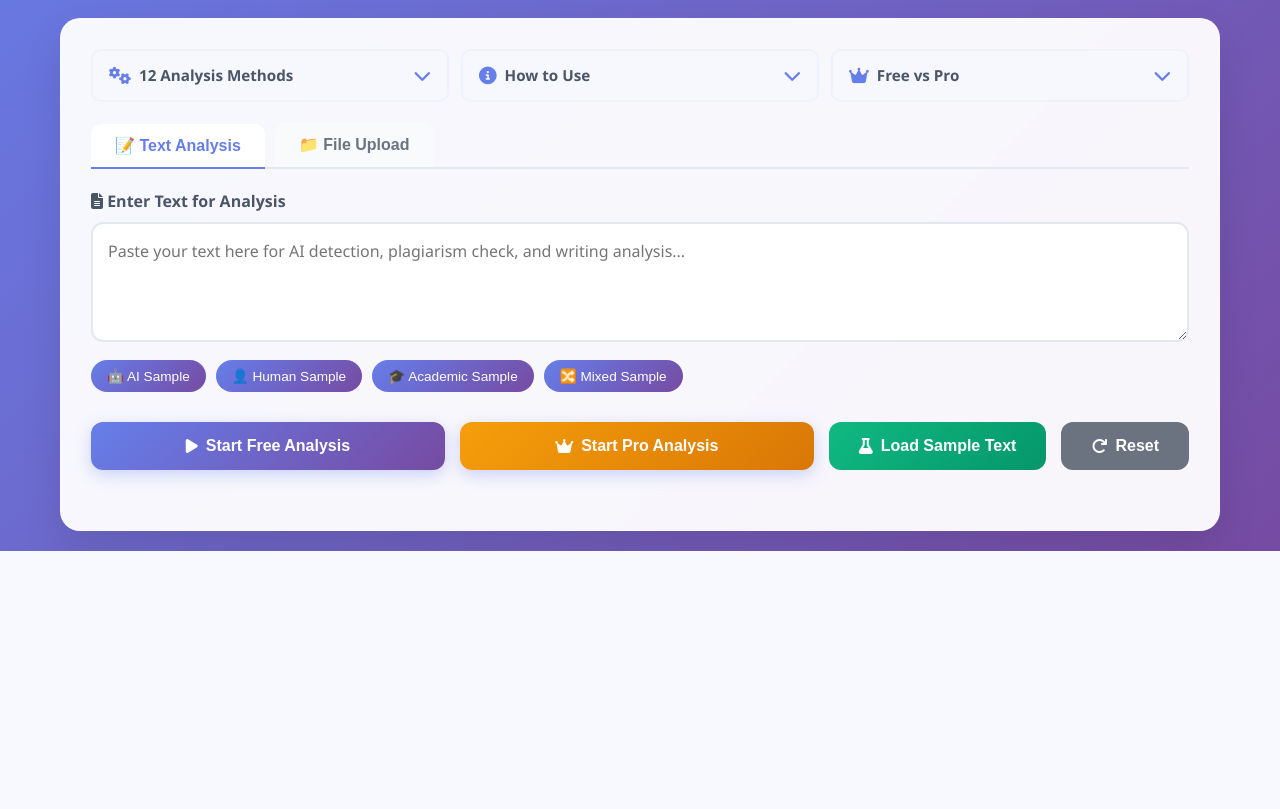
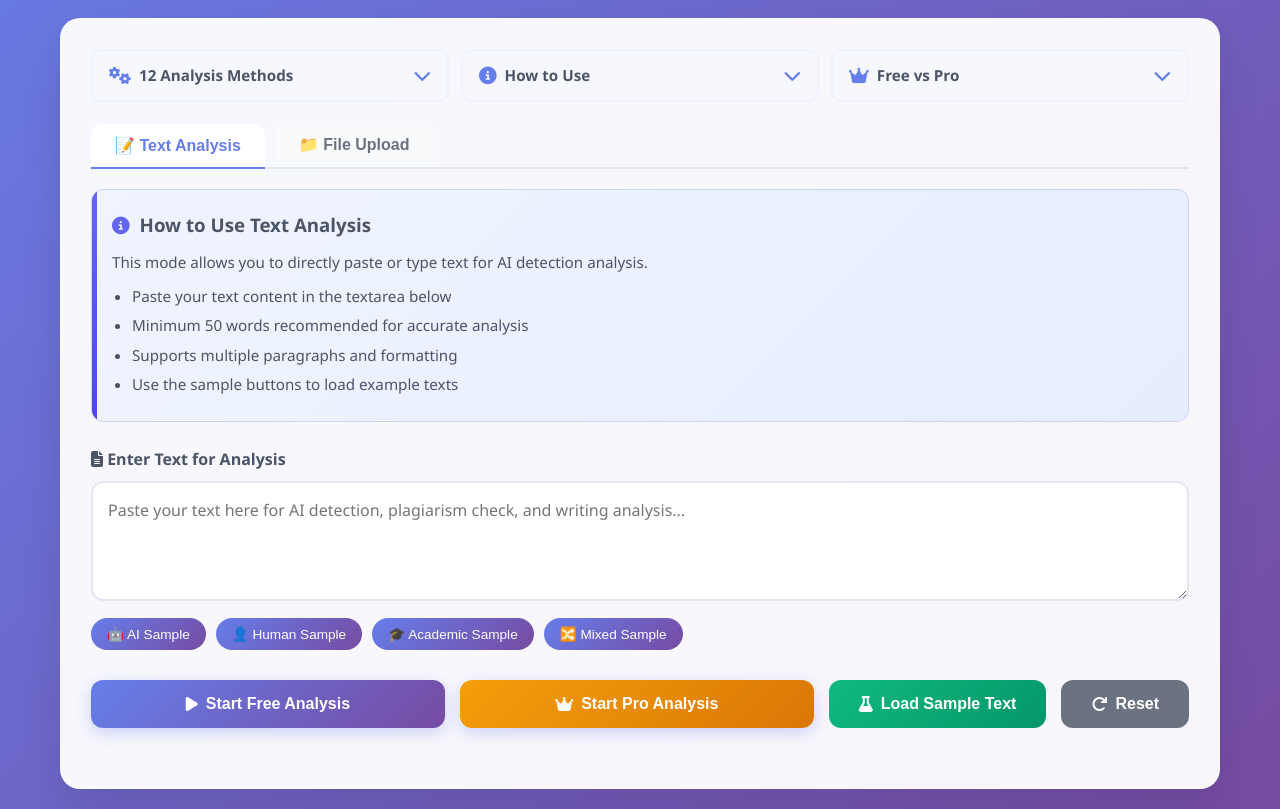
Before and after one commit to Hyperiongate/ai-detector-backend, a Flask app: page /unified in a window 1280 px wide. Shown: the part 264-1073 px from the top of the page. Before the commit the page ends 815 px from the top, so only its background shows below. Run offline with Flask 3, Linux system fonts and the light colour scheme; some libraries are stand-ins or nearby versions.

Commit message:
Update unified.html

```diff
--- a/templates/unified.html
+++ b/templates/unified.html
@@ -656,6 +657,56 @@
             to { opacity: 1; }
         }
 
+        /* NEW: Input Explanation Box */
+        .input-explanation {
+            background: linear-gradient(135deg, #f0f4ff, #e5edff);
+            border: 1px solid #cbd5f0;
+            border-radius: 12px;
+            padding: 20px;
+            margin-bottom: 25px;
+            position: relative;
+            overflow: hidden;
+        }
+
+        .input-explanation::before {
+            content: '';
+            position: absolute;
+            left: 0;
+            top: 0;
+            bottom: 0;
+            width: 5px;
+            background: linear-gradient(180deg, #6366f1, #4f46e5);
+        }
+
+        .input-explanation-icon {
+            color: #6366f1;
+            margin-right: 10px;
+            font-size: 1.1rem;
+        }
+
+        .input-explanation-title {
+            font-weight: 700;
+            color: #4a5568;
+            margin-bottom: 10px;
+            display: flex;
+            align-items: center;
+        }
+
+        .input-explanation-text {
+            color: #4b5563;
+            font-size: 0.95rem;
+            line-height: 1.6;
+        }
+
+        .input-explanation ul {
+            margin: 10px 0 0 20px;
+            color: #4b5563;
+        }
+
+        .input-explanation li {
+            margin-bottom: 5px;
+        }
+
         .input-group {
             margin-bottom: 20px;
         }
@@ -2157,6 +2188,23 @@
                 </div>
 
                 <div class="input-content active" id="textInput">
+                    <!-- NEW: Text Analysis Explanation Box -->
+                    <div class="input-explanation">
+                        <h3 class="input-explanation-title">
+                            <span class="input-explanation-icon"><i class="fas fa-info-circle"></i></span>
+                            How to Use Text Analysis
+                        </h3>
+                        <div class="input-explanation-text">
+                            This mode allows you to directly paste or type text for AI detection analysis.
+                            <ul>
+                                <li>Paste your text content in the textarea below</li>
+                                <li>Minimum 50 words recommended for accurate analysis</li>
+                                <li>Supports multiple paragraphs and formatting</li>
+                                <li>Use the sample buttons to load example texts</li>
+                            </ul>
+                        </div>
+                    </div>
+
                     <div class="input-group">
                         <label for="content-text"><i class="fas fa-file-text"></i> Enter Text for Analysis</label>
                         <textarea id="content-text" placeholder="Paste your text here for AI detection, plagiarism check, and writing analysis..."></textarea>
@@ -2172,6 +2220,23 @@
                 </div>
 
                 <div class="input-content" id="fileInput">
+                    <!-- NEW: File Upload Explanation Box -->
+                    <div class="input-explanation">
+                        <h3 class="input-explanation-title">
+                            <span class="input-explanation-icon"><i class="fas fa-info-circle"></i></span>
+                            How to Use File Upload
+                        </h3>
+                        <div class="input-explanation-text">
+                            Upload documents for comprehensive AI content analysis.
+                            <ul>
+                                <li>Supported formats: PDF, DOC, DOCX, TXT, RTF</li>
+                                <li>Maximum file size: 10MB</li>
+                                <li>Drag & drop or click to browse files</li>
+                                <li>Files are processed securely and deleted after analysis</li>
+                            </ul>
+                        </div>
+                    </div>
+
                     <div class="file-upload-section" id="fileUploadSection">
                         <input type="file" id="file-input" class="file-input" accept=".txt,.pdf,.doc,.docx">
                         <label for="file-input" class="file-upload-label">
@@ -2609,13 +2676,6 @@
                                 <span class="visual-icon">🔍</span>
                                 <div class="visual-metric">${plagiarismCheck.matched_sources || 0}</div>
                                 <div class="visual-description">Source Matches</div>
-                            </div>
-                        </div>
-
-                        <!-- Social Proof Banner -->
-                        <div class="social-proof-banner">
-                            <div class="social-proof-text">
-                                You're among <span class="social-proof-number">${getRandomUserCount()}</span> users who analyzed content today
                             </div>
                         </div>
 
@@ -2882,6 +2942,10 @@
                             <button class="export-btn certificate" onclick="generateCertificate()">
                                 <i class="fas fa-certificate"></i>
                                 Get Certificate
+                            </button>
+                            <button class="export-btn json" onclick="exportJSON()">
+                                <i class="fas fa-file-code"></i>
+                                Export JSON
                             </button>
                             <button class="export-btn share" onclick="shareResults()">
                                 <i class="fas fa-share-alt"></i>
@@ -3440,6 +3504,7 @@
         // Export functions
         function exportToPDF() {
             showNotification('Generating PDF report...', 'info');
+            trackAIEvent('export_pdf_clicked');
             // In real implementation, would generate actual PDF
             setTimeout(() => {
                 showNotification('PDF report ready for download!', 'success');
@@ -3448,18 +3513,70 @@
 
         function generateCertificate() {
             showNotification('Creating authenticity certificate...', 'info');
+            trackAIEvent('export_certificate_clicked');
             // In real implementation, would generate certificate
             setTimeout(() => {
                 showNotification('Certificate generated!', 'success');
             }, 2000);
         }
 
+        function exportJSON() {
+            if (!currentAnalysisData) {
+                showNotification('No analysis data available', 'error');
+                return;
+            }
+
+            trackAIEvent('export_json_clicked');
+
+            const dataStr = JSON.stringify(currentAnalysisData, null, 2);
+            const dataUri = 'data:application/json;charset=utf-8,'+ encodeURIComponent(dataStr);
+
+            const exportFileDefaultName = `ai-detection-analysis-${new Date().toISOString().slice(0, 10)}.json`;
+
+            const linkElement = document.createElement('a');
+            linkElement.setAttribute('href', dataUri);
+            linkElement.setAttribute('download', exportFileDefaultName);
+            linkElement.click();
+
+            showNotification('JSON data exported successfully!', 'success');
+        }
+
         function shareResults() {
-            showNotification('Preparing shareable link...', 'info');
-            // In real implementation, would create shareable link
-            setTimeout(() => {
-                showNotification('Link copied to clipboard!', 'success');
-            }, 1500);
+            if (!currentAnalysisData) {
+                showNotification('No analysis data available', 'error');
+                return;
+            }
+
+            trackAIEvent('share_results_clicked');
+
+            const aiProb = currentAnalysisData.ai_analysis?.ai_probability || 0;
+            const originalityScore = currentAnalysisData.ai_analysis?.plagiarism_check?.originality_score || 100;
+
+            const shareText = `AI Detection Analysis Results:\n\nAI Probability: ${aiProb}%\nHuman Probability: ${100 - aiProb}%\nOriginality Score: ${originalityScore}%\n\nAnalyzed with AI Detection Pro`;
+
+            if (navigator.share) {
+                navigator.share({
+                    title: 'AI Detection Analysis Results',
+                    text: shareText,
+                    url: window.location.href
+                }).then(() => {
+                    showNotification('Results shared successfully!', 'success');
+                }).catch(() => {
+                    // Fallback to clipboard
+                    copyToClipboard(shareText);
+                });
+            } else {
+                // Fallback to clipboard
+                copyToClipboard(shareText);
+            }
+        }
+
+        function copyToClipboard(text) {
+            navigator.clipboard.writeText(text).then(() => {
+                showNotification('Results copied to clipboard!', 'success');
+            }).catch(() => {
+                showNotification('Could not copy results', 'error');
+            });
         }
 
         // Close modal when clicking outside
```
Also changed, not shown: other parts of templates/unified.html (+24 -40 lines).
